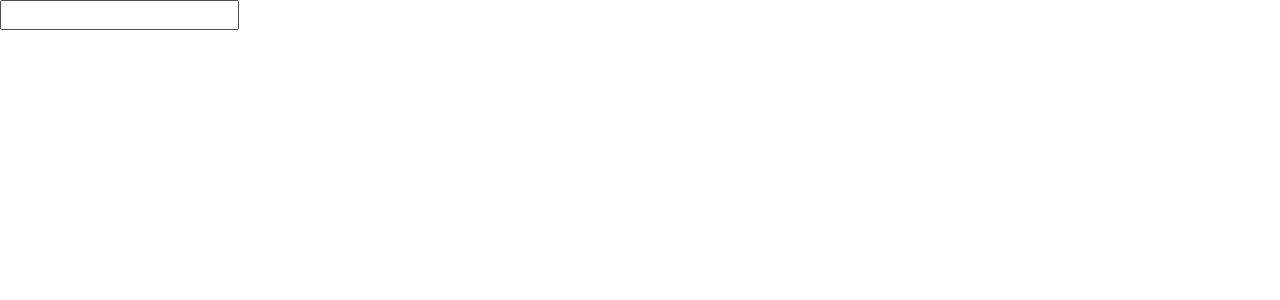
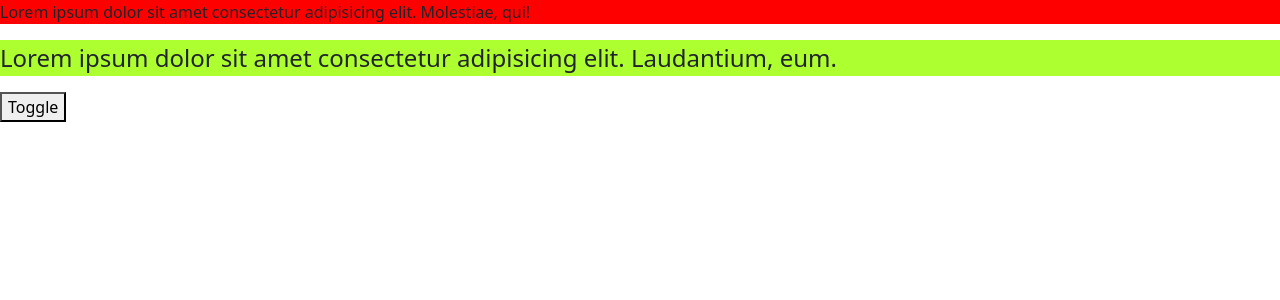
Before and after one commit to RML908/RML908, an Angular app: page /bing-map/ in a window 1280 px wide. Shown: the top 300 px of the page. Built offline with nearby package versions, Linux system fonts and the light colour scheme.

Commit message:
lesson10

```diff
--- a/src/app/app.component.css
+++ b/src/app/app.component.css
@@ -1,3 +1,8 @@
 .red {
-    color: blue
+    background: red
 }
+
+.blue {
+    background: greenyellow;
+    font-size: 1.5rem;
+}
--- a/src/app/app.component.html
+++ b/src/app/app.component.html
@@ -1,5 +1,21 @@
-<!-- <app-lesson></app-lesson> -->
+<P class="red">
+    Lorem ipsum dolor sit amet consectetur adipisicing elit. Molestiae, qui!</P>
+<p class="blue">Lorem ipsum dolor sit amet consectetur adipisicing elit. Laudantium, eum.</p>
 
+<button (click)="toggle = !toggle">Toggle</button>
+<!-- <p [class.blue]="!backgroundToggle" [class.red]="backgroundToggle">Lorem ipsum dolor sit amet consectetur adipisicing elit. Sint, hic.</p> -->
 
+<!-- <p [ngClass]="{
+ red: backgroundToggle,
+ blue: !backgroundToggle
+}">Lorem ipsum dolor sit amet consectetur adipisicing elit. Vel, rerum.</p> -->
+<!-- <button (click)="backgroundToggle = !backgroundToggle">Toggle</button> -->
+<!-- <div [ngStyle]="{
+    width: '200px',
+    height: '200px',
+    borderRadius: '5px',
+    border:'1px solid black',
+    background:backgroundToggle? 'red': 'blue'
+}"> -->
 
-<input [(ngModel)]="title">
+<!-- </div> -->
--- a/src/app/app.component.ts
+++ b/src/app/app.component.ts
@@ -11,6 +11,8 @@ import { getTargetElement, querySelector, targetTouches } from '@syncfusion/ej2-
 })
 
 export class AppComponent {
+  backgroundToggle: boolean
+  // backgroundToggle= false;
  title: string = '';
 // onInput(event:any){
 // this.title= event.target.value
```
